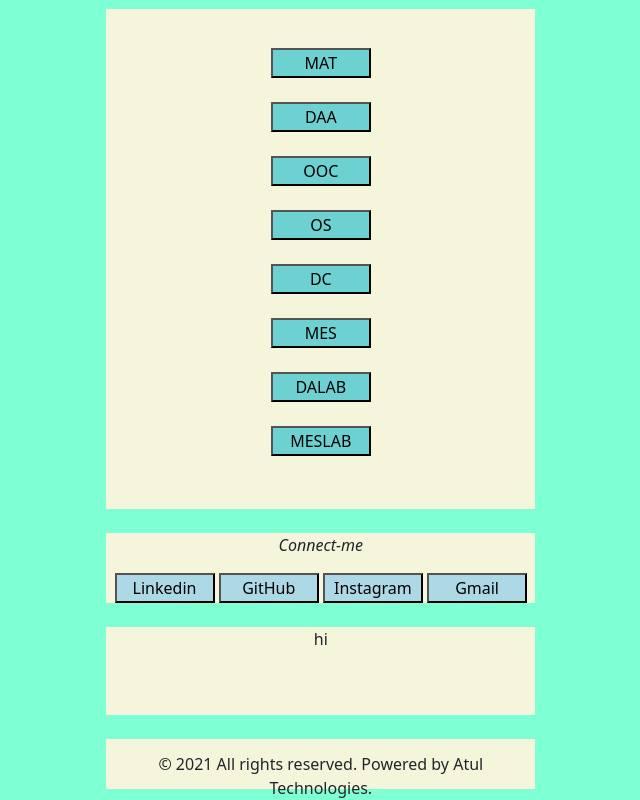
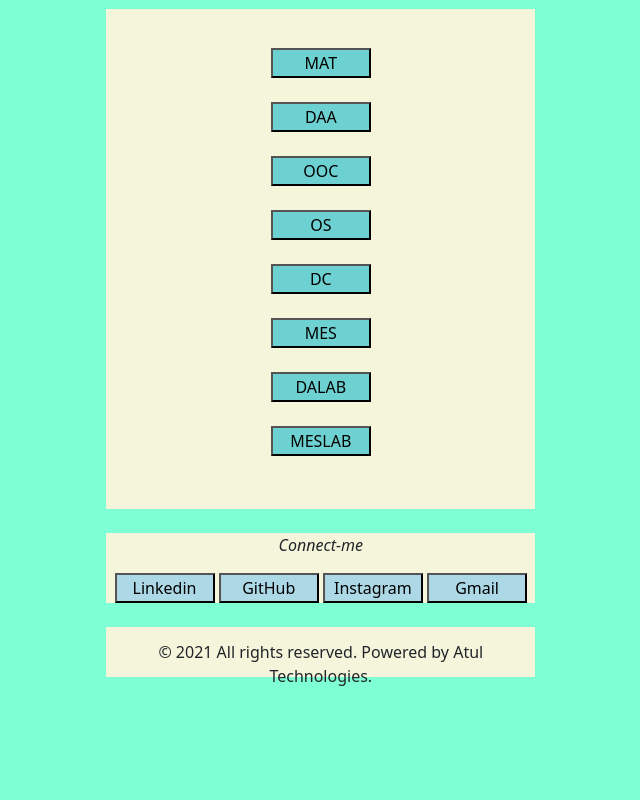
Before and after one commit to ravi-2403/Notes-sem-4, a plain HTML site: page index.html in a window 1280 px wide. Shown: the part 439-1239 px from the top of the page, without its empty margins (316-956 px from the left). After the commit the page ends 1127 px from the top, so only its background shows below. Drawn offline with nearby package versions, Linux system fonts and the light colour scheme.

Commit message:
Try back

```diff
--- a/index.html
+++ b/index.html
@@ -56,13 +56,6 @@
         <a href="mailto:ravidtg3@gmail.com"><button id="dup-1">Gmail</button></a>
     </div>
     <br>
-
-    <div class="container-3 text-sm-center">
-        <p>hi</p>
-        <br><br>
-    </div>
-
-    <br>
     <div class="container-2 text-sm-center">
         <p>© 2021 All rights reserved. Powered by Atul Technologies.</p>
     </div>
--- a/style.css
+++ b/style.css
@@ -52,9 +52,3 @@
 #dup-1:hover{
     background-color: rgb(71, 119, 134);
 }
-
-.container-3{
-    background-color: beige;
-    height: fit-content;
-    width: 50%;
-}
```
